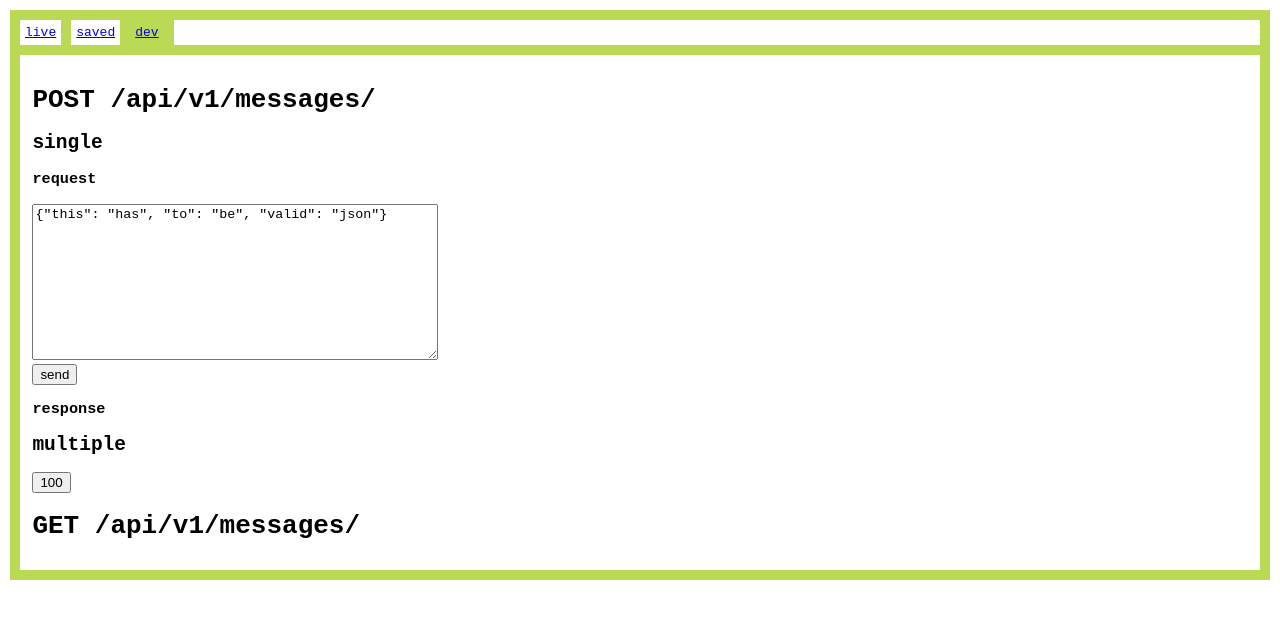
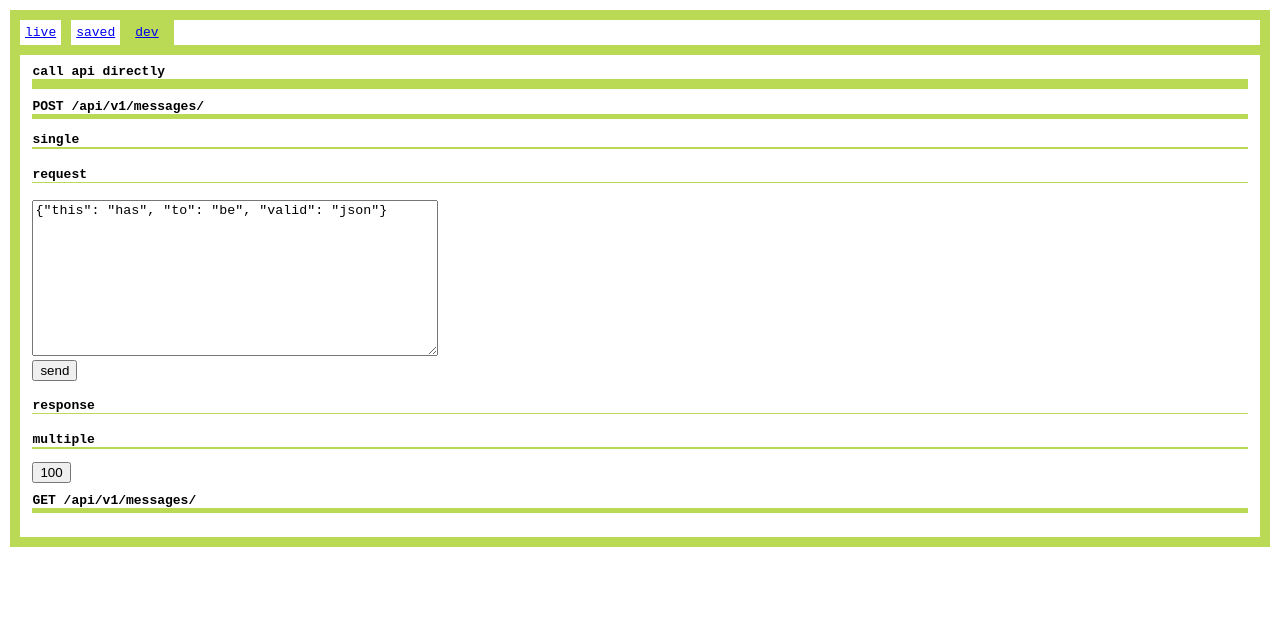
Before and after one commit to BenediktSeidl/fpesa, a Vue app in the folder frontend/: page /#/dev in a window 1280 px wide. Shown: the top 618 px of the page. Built offline with nearby package versions, Linux system fonts and the light colour scheme; what vue-resource would draw is missing.

Commit message:
frontend: add headlines and styling

```diff
--- a/frontend/src/App.vue
+++ b/frontend/src/App.vue
@@ -60,7 +60,16 @@ ul.nav li a.router-link-exact-active {
 .view {
   overflow: hidden;
   float: left;
-  padding: 1%;
+  padding: 0 1% 1%;
   width: 98%;
 }
+h1, h2, h3, h4, h5, h6 {
+  font-size: 1em;
+  border-bottom: 10px solid #bada55;
+}
+h2 {border-bottom-width: 5px;}
+h3 {border-bottom-width: 2px;}
+h4 {border-bottom-width: 1px;}
+h5 {border-bottom-width: 1px; border-bottom-style:dashed;}
+h6 {border-bottom-width: 1px; border-bottom-style:dotted;}
 </style>
--- a/frontend/src/components/Dev.vue
+++ b/frontend/src/components/Dev.vue
@@ -1,16 +1,17 @@
 <template>
   <div>
-    <h1>POST /api/v1/messages/</h1>
-    <h2>single</h2>
-    <h3>request</h3>
+    <h1>call api directly</h1>
+    <h2>POST /api/v1/messages/</h2>
+    <h3>single</h3>
+    <h4>request</h4>
     <textarea :class="{'invalid': !messagesPostValid}" @keyup="messagesPostCheck" v-model="messagesPostMessage"></textarea>
     <br/>
     <button @click="messagesPostSingle()" type="button">send</button>
-    <h3>response</h3>
+    <h4>response</h4>
     <pre>{{messagesPostResponse}}</pre>
-    <h2>multiple</h2>
+    <h3>multiple</h3>
     <button @click="messagesPostMultiple()">100</button>
-    <h1>GET /api/v1/messages/</h1>
+    <h2>GET /api/v1/messages/</h2>
   </div>
 </template>
 
--- a/frontend/src/components/Index.vue
+++ b/frontend/src/components/Index.vue
@@ -1,5 +1,6 @@
 <template>
   <div>
+    <h1>messages as they arrive</h1>
     <ul v-for="message in messages">
       <li :class="[message.class]"><div class="date">{{message.date}}:</div><pre>{{message.message|json}}</pre></li>
     </ul>
--- a/frontend/src/components/Saved.vue
+++ b/frontend/src/components/Saved.vue
@@ -1,5 +1,6 @@
 <template>
   <div>
+    <h1>saved messages from new to old</h1>
     saved
   </div>
 </template>
```
